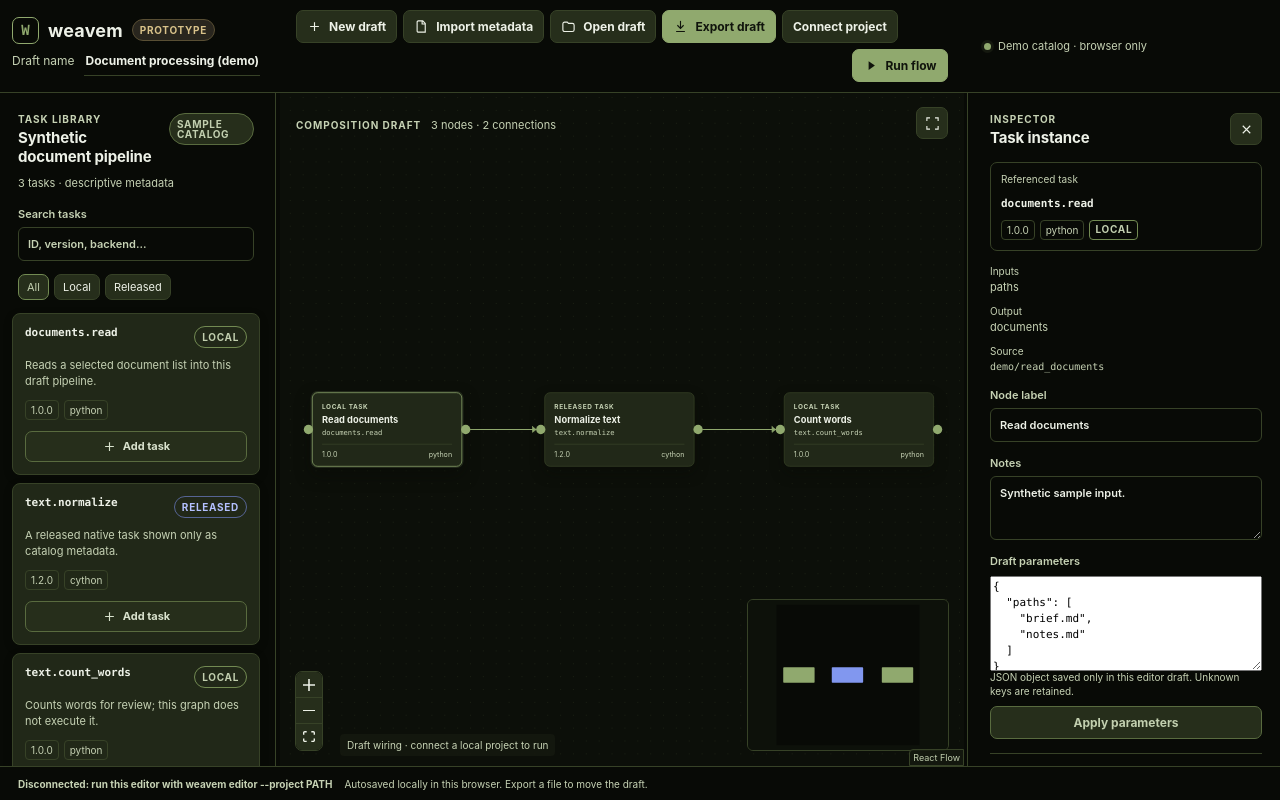
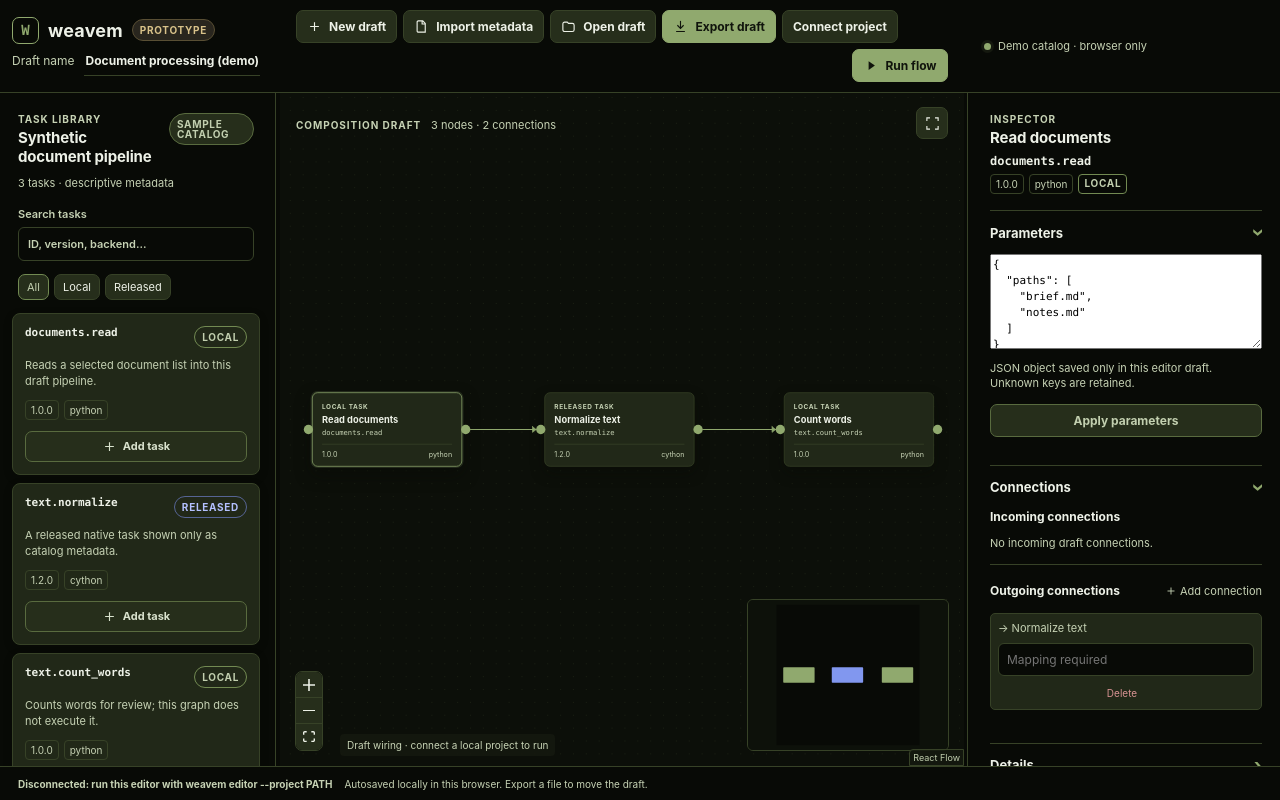
Before and after one commit to thtkha/weavem, a React (Vite) app in the folder ui/: page / in a window 1280 px wide. Both pictures are taken after a click on the element 308 px from the left and 429 px from the top of the page. Built offline with nearby package versions, Linux system fonts and the light colour scheme.

Commit message:
Refine inspector with collapsible sections

```diff
--- a/ui/src/App.tsx
+++ b/ui/src/App.tsx
@@ -59,6 +59,33 @@ const nodeTypes = { task: TaskNode };
 const defaultViewport: Viewport = { x: 0, y: 0, zoom: 1 };
 
 type ResizeSide = 'library' | 'inspector';
+type InspectorSectionName = 'parameters' | 'connections' | 'result' | 'details';
+type InspectorSections = Record<InspectorSectionName, boolean>;
+
+function InspectorSection({
+  name,
+  title,
+  open,
+  onToggle,
+  children,
+}: {
+  name: InspectorSectionName;
+  title: string;
+  open: boolean;
+  onToggle: (name: InspectorSectionName, open: boolean) => void;
+  children: React.ReactNode;
+}) {
+  return (
+    <details
+      className="inspector-section"
+      open={open}
+      onToggle={(event) => onToggle(name, event.currentTarget.open)}
+    >
+      <summary>{title}</summary>
+      <div className="inspector-section-content">{children}</div>
+    </details>
+  );
+}
 
 function ResizeHandle({ side, width, onResize }: { side: ResizeSide; width: number; onResize: (width: number) => void }) {
   const start = useRef<{ x: number; width: number } | null>(null);
@@ -205,6 +232,12 @@ export default function App() {
   const [logOpen, setLogOpen] = useState(true);
   const [layout, setLayout] = useState<EditorLayout>(initialLayout);
   const [canvasFullscreen, setCanvasFullscreen] = useState(false);
+  const [inspectorSections, setInspectorSections] = useState<InspectorSections>({
+    parameters: true,
+    connections: true,
+    result: true,
+    details: false,
+  });
   const metadataInput = useRef<HTMLInputElement>(null);
   const draftInput = useRef<HTMLInputElement>(null);
   const canvas = useRef<HTMLElement>(null);
@@ -214,6 +247,7 @@ export default function App() {
   const submittingRef = useRef(false);
   const reconnecting = useRef(new Map<string, { updated: boolean; escaped: boolean }>());
   const draftRef = useRef(draft);
+  const resultAutoOpenedFor = useRef<string | null>(null);
 
   useEffect(() => { draftRef.current = draft; }, [draft]);
 
@@ -246,12 +280,16 @@ export default function App() {
   );
   const selectedNode = draft.nodes.find((node) => node.id === selectedId);
   const selectedTask = taskFor(draft, selectedNode);
+  const selectedRunResult = selectedNode ? run?.nodes[selectedNode.id] : undefined;
+  const selectedResultKey = selectedRunResult && selectedNode && run ? `${run.runId}:${selectedNode.id}` : null;
   const wiredParameters = useMemo(() => {
     if (!selectedNode) return {} as Record<string, string>;
     return Object.fromEntries(draft.edges.filter((edge) => edge.target === selectedNode.id && edge.argument)
       .map((edge) => [edge.argument!, draft.nodes.find((node) => node.id === edge.source)?.label ?? edge.source]));
   }, [draft.edges, draft.nodes, selectedNode]);
   const selectedEdge = draft.edges.find((edge) => selectedEdgeIds.has(edge.id));
+  const selectedEdgeSource = selectedEdge ? draft.nodes.find((node) => node.id === selectedEdge.source) : undefined;
+  const selectedEdgeTarget = selectedEdge ? draft.nodes.find((node) => node.id === selectedEdge.target) : undefined;
   const connectionTargets = selectedNode ? draft.nodes.filter((node) => node.id !== selectedNode.id).map((node) => ({
     node,
     connected: draft.edges.some((edge) => edge.source === selectedNode.id && edge.target === node.id),
@@ -283,6 +321,21 @@ export default function App() {
   useEffect(() => {
     setEdgeArgumentText(selectedEdge?.argument ?? '');
   }, [selectedEdge?.id, selectedEdge?.argument]);
+
+  useEffect(() => {
+    if (!selectedResultKey) {
+      resultAutoOpenedFor.current = null;
+      return;
+    }
+    if (resultAutoOpenedFor.current !== selectedResultKey) {
+      resultAutoOpenedFor.current = selectedResultKey;
+      setInspectorSections((current) => ({ ...current, result: true }));
+    }
+  }, [selectedResultKey]);
+
+  const toggleInspectorSection = useCallback((name: InspectorSectionName, open: boolean) => {
+    setInspectorSections((current) => current[name] === open ? current : { ...current, [name]: open });
+  }, []);
 
   const updatePanelWidth = useCallback((side: ResizeSide, requestedWidth: number) => {
     const availableWidth = workbench.current?.clientWidth ?? window.innerWidth;
@@ -913,41 +966,24 @@ export default function App() {
         <ResizeHandle side="inspector" width={layout.inspectorWidth} onResize={(width) => updatePanelWidth('inspector', width)} />
 
         <aside className="inspector panel" aria-label="Node inspector">
-          <div className="panel-heading">
+          <div className="panel-heading inspector-panel-heading">
             <div>
               <p className="eyebrow">Inspector</p>
-              <h2>{selectedNode ? 'Task instance' : 'Nothing selected'}</h2>
-            </div>
-            {selectedNode && (
-              <button className="icon-button" disabled={executionActive} aria-label="Delete selected node" title="Delete node" onClick={deleteSelected}>
-                {icon('x')}
-              </button>
-            )}
-          </div>
-          {selectedNode && selectedTask ? <div className="inspector-content">
-            <section className="task-overview">
-              <div className="inspector-label">Referenced task</div>
+              <h2>{selectedNode && selectedTask ? selectedNode.label : selectedEdge ? 'Connection' : 'Nothing selected'}</h2>
+              {selectedNode && selectedTask && <div className="inspector-header-identity">
                 <code>{selectedTask.taskId}</code>
-              <div className="task-tags">
+                <div className="task-tags inspector-identity-tags">
                   <span>{selectedTask.version}</span>
                   <span>{selectedTask.backend}</span>
                   <span className={`provenance ${selectedTask.provenance}`}>{selectedTask.provenance}</span>
+                  {selectedRunResult && <span className={`node-run-status ${selectedRunResult.status}`}>{selectedRunResult.status}</span>}
                 </div>
-            </section>
-            <dl className="metadata-list">
-              <div><dt>Inputs</dt><dd>{selectedTask.inputs.length ? selectedTask.inputs.join(', ') : 'None declared'}</dd></div>
-              <div><dt>Output</dt><dd>{selectedTask.output || 'None declared'}</dd></div>
-              <div><dt>Source</dt><dd className="mono-break">{selectedTask.source}</dd></div>
-              {selectedTask.manifestSha256 && <div><dt>Manifest hash</dt><dd className="mono-break">{selectedTask.manifestSha256}</dd></div>}
-            </dl>
-            <label className="field">
-              <span>Node label</span>
-              <input disabled={executionActive} value={selectedNode.label} onChange={(event) => updateSelected({ label: event.target.value })} />
-            </label>
-            <label className="field">
-              <span>Notes</span>
-              <textarea disabled={executionActive} value={selectedNode.notes} onChange={(event) => updateSelected({ notes: event.target.value })} placeholder="Private drafting note" />
-            </label>
+              </div>}
+              {selectedEdge && <p className="inspector-connection-route">{selectedEdgeSource?.label ?? selectedEdge.source} → {selectedEdgeTarget?.label ?? selectedEdge.target}</p>}
+            </div>
+          </div>
+          {selectedNode && selectedTask ? <div className="inspector-content">
+            <InspectorSection name="parameters" title="Parameters" open={inspectorSections.parameters} onToggle={toggleInspectorSection}>
               <ParameterEditor
                 key={selectedNode.id}
                 value={parameterText}
@@ -958,10 +994,12 @@ export default function App() {
                 wired={wiredParameters}
                 onPendingChange={setParameterPending}
               />
+            </InspectorSection>
+            <InspectorSection name="connections" title="Connections" open={inspectorSections.connections} onToggle={toggleInspectorSection}>
               {(['incoming', 'outgoing'] as const).map((direction) => {
                 const connected = draft.edges.filter((edge) => direction === 'incoming' ? edge.target === selectedNode.id : edge.source === selectedNode.id);
                 const title = direction === 'incoming' ? 'Incoming connections' : 'Outgoing connections';
-              return <section className="outgoing" key={direction} aria-label={title}>
+                return <section className="connection-group" key={direction} aria-label={title}>
                   <div className="connection-heading">
                     <h3>{title}</h3>
                     {direction === 'outgoing' && <button type="button" className="connection-add-toggle" aria-expanded={connectionAdderOpen} aria-controls="add-outgoing-connection" disabled={executionActive} onClick={() => setConnectionAdderOpen((open) => !open)}>{icon('plus')} Add connection</button>}
@@ -970,7 +1008,7 @@ export default function App() {
                     const otherId = direction === 'incoming' ? edge.source : edge.target;
                     const otherLabel = draft.nodes.find((node) => node.id === otherId)?.label ?? otherId;
                     return <div className="connection-row" key={`${edge.id}:${edge.argument ?? ''}`}>
-                    <button type="button" disabled={executionActive} onClick={() => selectEdge(edge.id)} aria-label={`Select connection ${direction === 'incoming' ? 'from' : 'to'} ${otherLabel}`}><span>{direction === 'incoming' ? '←' : '→'} {otherLabel}</span><small>{edge.argument ?? 'Mapping required'}</small></button>
+                      <button type="button" disabled={executionActive} onClick={() => selectEdge(edge.id)} aria-label={`Select connection ${direction === 'incoming' ? 'from' : 'to'} ${otherLabel}`}><span>{direction === 'incoming' ? '←' : '→'} {otherLabel}</span></button>
                       <input aria-label={`Connection target argument to ${otherLabel}`} list={`connection-arguments-${edge.id}`} disabled={executionActive} defaultValue={edge.argument ?? ''} placeholder="Mapping required" onBlur={(event) => {
                         const value = event.currentTarget.value.trim();
                         if (value === (edge.argument ?? '')) return;
@@ -983,7 +1021,7 @@ export default function App() {
                       </datalist>
                       <button type="button" disabled={executionActive} className="connection-delete" aria-label={`Delete connection to ${otherLabel}`} onClick={() => deleteEdge(edge.id)}>Delete</button>
                     </div>;
-                }) : <p>No {direction} draft connections.</p>}
+                  }) : <p className="connection-empty">No {direction} draft connections.</p>}
                   {direction === 'outgoing' && <div id="add-outgoing-connection" className="connection-add-form" hidden={!connectionAdderOpen}>
                     <label className="field">
                       <span>Connect to</span>
@@ -996,9 +1034,35 @@ export default function App() {
                   </div>}
                 </section>;
               })}
-            {run?.nodes[selectedNode.id] && <section className="run-result"><h3>Run result</h3><p><strong>{run.nodes[selectedNode.id].status}</strong></p>{run.nodes[selectedNode.id].preview && <pre>{run.nodes[selectedNode.id].preview}</pre>}{run.nodes[selectedNode.id].error && <p role="alert">{run.nodes[selectedNode.id].error}</p>}</section>}
+            </InspectorSection>
+            {selectedRunResult && <InspectorSection name="result" title="Result" open={inspectorSections.result} onToggle={toggleInspectorSection}>
+              <section className="run-result" aria-label="Run result"><p className={`run-result-status ${selectedRunResult.status}`}>{selectedRunResult.status}</p>{selectedRunResult.preview && <pre>{selectedRunResult.preview}</pre>}{selectedRunResult.error && <p role="alert">{selectedRunResult.error}</p>}</section>
+            </InspectorSection>}
+            <InspectorSection name="details" title="Details" open={inspectorSections.details} onToggle={toggleInspectorSection}>
+              <label className="field">
+                <span>Node label</span>
+                <input disabled={executionActive} value={selectedNode.label} onChange={(event) => updateSelected({ label: event.target.value })} />
+              </label>
+              <label className="field">
+                <span>Notes</span>
+                <textarea disabled={executionActive} value={selectedNode.notes} onChange={(event) => updateSelected({ notes: event.target.value })} placeholder="Private drafting note" />
+              </label>
+              <dl className="metadata-list">
+                <div><dt>Inputs</dt><dd>{selectedTask.inputs.length ? selectedTask.inputs.join(', ') : 'None declared'}</dd></div>
+                <div><dt>Output</dt><dd>{selectedTask.output || 'None declared'}</dd></div>
+                <div><dt>Source</dt><dd className="mono-break">{selectedTask.source}</dd></div>
+                {selectedTask.manifestSha256 && <div><dt>Manifest hash</dt><dd className="mono-break">{selectedTask.manifestSha256}</dd></div>}
+              </dl>
+            </InspectorSection>
             <button className="delete-button" disabled={executionActive} onClick={deleteSelected}>Delete node</button>
-          </div> : selectedEdge ? <div className="inspector-content"><section className="connection-editor"><p className="eyebrow">Connection mapping</p><h3>Target argument</h3><p className="field-help">Pass this connection’s whole result to a named argument on the target task.</p><label className="field"><span>Argument</span><input aria-label="Connection target argument" disabled={executionActive} value={edgeArgument} placeholder="for example: text" onChange={(event) => setEdgeArgumentText(event.target.value)} /></label><button className="button secondary wide" disabled={executionActive || !edgeArgument.trim()} onClick={() => { try { updateDraft(setEdgeArgument(draft, selectedEdge.id, edgeArgument), 'Connection argument mapped'); } catch (cause) { setError(String(cause)); } }}>Apply mapping</button><button className="delete-button" disabled={executionActive} onClick={() => deleteEdge(selectedEdge.id)}>Delete connection</button></section></div> : <div className="inspector-empty"><span className="empty-mark">↖</span><p>Select a task node to view descriptive metadata and edit this draft instance.</p><small>Connections need explicit argument mappings before a run.</small></div>}
+          </div> : selectedEdge ? <div className="inspector-content connection-inspector-content">
+            <section className="connection-editor" aria-label="Connection mapping">
+              <p className="field-help">Pass this connection’s whole result to a named argument on the target task.</p>
+              <label className="field"><span>Target argument</span><input aria-label="Connection target argument" disabled={executionActive} value={edgeArgument} placeholder="for example: text" onChange={(event) => setEdgeArgumentText(event.target.value)} /></label>
+              <button className="button secondary wide" disabled={executionActive || !edgeArgument.trim()} onClick={() => { try { updateDraft(setEdgeArgument(draft, selectedEdge.id, edgeArgument), 'Connection argument mapped'); } catch (cause) { setError(String(cause)); } }}>Apply mapping</button>
+            </section>
+            <button className="delete-button" disabled={executionActive} onClick={() => deleteEdge(selectedEdge.id)}>Delete connection</button>
+          </div> : <div className="inspector-empty"><span className="empty-mark">↖</span><p>Select a task node to view descriptive metadata and edit this draft instance.</p><small>Connections need explicit argument mappings before a run.</small></div>}
         </aside>
         <footer className="bottom-status">
           <span>{error || runError ? 'Attention needed' : sessionMessage}</span>
--- a/ui/src/ParameterEditor.tsx
+++ b/ui/src/ParameterEditor.tsx
@@ -52,7 +52,7 @@ export function ParameterEditor({ value, onChange, onApply, disabled, hints, wir
   const unresolvedJson = Object.keys(jsonDrafts).length > 0 || Object.keys(jsonErrors).length > 0;
   useEffect(() => { onPendingChange(unresolvedJson); }, [onPendingChange, unresolvedJson]);
   return <section className="parameter-editor" aria-label="Draft parameters">
-    <div className="parameter-heading"><span>Draft parameters</span>{canGuide && <button type="button" className="parameter-mode" disabled={disabled || unresolvedJson} onClick={() => setGuided((current) => !current)}>{guided ? 'Edit JSON' : 'Guided fields'}</button>}</div>
+    {canGuide && <div className="parameter-heading"><button type="button" className="parameter-mode" disabled={disabled || unresolvedJson} onClick={() => setGuided((current) => !current)}>{guided ? 'Edit JSON' : 'Guided fields'}</button></div>}
     {guided && unresolvedJson && <p className="parameter-error" role="alert">Finish or clear the JSON field before switching views or running.</p>}
     {guided && canGuide && parsed.value ? <div className="parameter-fields">
       <p className="field-help">Suggestions from {hints?.origin === 'source' ? 'the local source signature' : 'descriptive metadata'}; runtime remains authoritative.</p>
--- a/ui/src/styles.css
+++ b/ui/src/styles.css
@@ -560,36 +560,80 @@ button:focus-visible, input:focus-visible, textarea:focus-visible, select:focus-
   pointer-events: none;
 }
 .inspector-content {
-  padding: 7px 18px 24px;
+  padding: 2px 18px 24px;
   display: grid;
-  gap: 14px;
+  gap: 12px;
 }
-.task-overview {
-  border: 1px solid #374227;
-  padding: 10px;
-  border-radius: 7px;
-  background: #080a06;
+.inspector-panel-heading { padding-bottom: 14px; }
+.inspector-header-identity {
+  display: grid;
+  gap: 6px;
+  margin-top: 7px;
 }
-.inspector-label {
-  font-size: 10px;
+.inspector-header-identity > code {
+  color: #edf1e7;
+  font: 650 12px ui-monospace, SFMono-Regular, Menlo, monospace;
+  overflow-wrap: anywhere;
+}
+.inspector-connection-route {
   color: #c6d2b4;
-  margin-bottom: 6px;
+  font-size: 11px;
+  line-height: 1.4;
+  margin: 7px 0 0;
 }
-.task-overview .task-tags {
-  margin-top: 9px;
+.inspector-identity-tags { margin: 0; }
+.inspector-identity-tags .node-run-status { margin: 0; }
+.inspector-section {
+  border: 0;
+  border-top: 1px solid #374227;
+  margin: 0;
+  padding: 0;
+}
+.inspector-section > summary {
+  align-items: center;
+  color: #edf1e7;
+  cursor: pointer;
+  display: flex;
+  font-size: 13px;
+  font-weight: 650;
+  justify-content: space-between;
+  list-style: none;
+  min-height: 43px;
+  outline: none;
+  user-select: none;
+}
+.inspector-section > summary::-webkit-details-marker { display: none; }
+.inspector-section > summary::after {
+  color: #90a96e;
+  content: '›';
+  font-size: 19px;
+  line-height: 1;
+  transform: rotate(0deg);
+  transition: transform .15s ease;
+}
+.inspector-section[open] > summary::after { transform: rotate(90deg); }
+.inspector-section > summary:focus-visible {
+  box-shadow: 0 0 0 2px #90a96e;
+  border-radius: 5px;
+}
+.inspector-section-content {
+  display: grid;
+  gap: 12px;
+  padding: 0 0 16px;
 }
 .metadata-list {
   margin: 0;
   display: grid;
-  gap: 9px;
+  gap: 12px;
 }
 .metadata-list div {
   display: grid;
-  gap: 3px;
+  gap: 4px;
 }
 .metadata-list dt {
   color: #c6d2b4;
-  font-size: 10px;
+  font-size: 11px;
+  font-weight: 620;
 }
 .metadata-list dd {
   margin: 0;
@@ -610,17 +654,28 @@ button:focus-visible, input:focus-visible, textarea:focus-visible, select:focus-
   font: 11px ui-monospace, SFMono-Regular, Menlo, monospace;
   line-height: 1.45;
 }
-.parameter-editor { display: grid; gap: 8px; }
-.parameter-heading, .parameter-label { display: flex; justify-content: space-between; align-items: center; gap: 8px; color: #c6d2b4; font-size: 11px; font-weight: 620; }
-.parameter-mode { border: 0; background: transparent; color: #90a96e; padding: 0; font-size: 10px; }
-.parameter-fields { display: grid; gap: 10px; }
-.parameter-field { display: grid; gap: 5px; }
-.parameter-field input[type="text"], .parameter-field input[type="number"] { width: 100%; color: #edf1e7; background: #080a06; border: 1px solid #374227; border-radius: 6px; padding: 8px; }
-.parameter-field select { width: 100%; color: #edf1e7; background: #080a06; border: 1px solid #374227; border-radius: 6px; padding: 8px; }
+.inspector .field { gap: 6px; font-size: 12px; }
+.inspector .field input, .inspector .field textarea, .inspector .connection-add-form select,
+.inspector .parameter-field input[type="text"], .inspector .parameter-field input[type="number"],
+.inspector .parameter-field select, .inspector .connection-row input {
+  background: #080a06;
+  border: 1px solid #374227;
+  border-radius: 6px;
+  color: #edf1e7;
+  font-size: 12px;
+  padding: 8px;
+}
+.parameter-editor { display: grid; gap: 12px; }
+.parameter-heading, .parameter-label { display: flex; justify-content: space-between; align-items: center; gap: 8px; color: #c6d2b4; font-size: 12px; font-weight: 620; }
+.parameter-heading { justify-content: flex-end; }
+.parameter-mode { border: 0; background: transparent; color: #90a96e; padding: 0; font-size: 11px; }
+.parameter-fields { display: grid; gap: 12px; }
+.parameter-field { display: grid; gap: 6px; }
 .parameter-json { min-height: 62px !important; }
-.parameter-unset { justify-self: start; border: 0; background: transparent; padding: 0; color: #90a96e; font-size: 10px; }
-.parameter-label small, .parameter-default { color: #c6d2b4; font-weight: 400; }
-.parameter-label em { color: #d8c28a; font-size: 10px; font-style: normal; }
+.parameter-unset { justify-self: start; border: 0; background: transparent; padding: 0; color: #90a96e; font-size: 11px; }
+.parameter-label small, .parameter-default { color: #c6d2b4; font-size: 11px; font-weight: 400; }
+.parameter-label label { align-items: baseline; display: inline-flex; gap: 4px; }
+.parameter-label em { color: #d8c28a; font-size: 11px; font-style: normal; }
 .parameter-checkbox, .parameter-wired { color: #c6d2b4; font-size: 11px; margin: 0; }
 .parameter-wired strong { color: #edf1e7; }
 .parameter-error { color: #e0ab6f; font-size: 11px; margin: 0; }
@@ -630,14 +685,19 @@ button:focus-visible, input:focus-visible, textarea:focus-visible, select:focus-
   line-height: 1.4;
   margin: -9px 0 0;
 }
-.connection-editor,.outgoing {
+.inspector .field-help { font-size: 11px; margin: 0; }
+.connection-editor,.connection-group {
+  display: grid;
+  gap: 12px;
+}
+.connection-group + .connection-group {
   border-top: 1px solid #374227;
-  padding-top: 14px;
+  padding-top: 16px;
 }
-.connection-editor h3,.outgoing h3 {
+.connection-editor h3,.connection-group h3 {
   color: #edf1e7;
   font-size: 12px;
-  margin: 0 0 8px;
+  margin: 0;
 }
 .connection-heading {
   display: flex;
@@ -645,7 +705,6 @@ button:focus-visible, input:focus-visible, textarea:focus-visible, select:focus-
   align-items: center;
   justify-content: space-between;
   gap: 6px;
-  margin-bottom: 8px;
 }
 .connection-heading h3 { margin: 0; }
 .connection-add-toggle {
@@ -656,16 +715,18 @@ button:focus-visible, input:focus-visible, textarea:focus-visible, select:focus-
   border: 0;
   padding: 3px 0;
   color: #c6d2b4;
-  font-size: 10px;
+  font-size: 11px;
 }
 .connection-add-toggle:hover { color: #edf1e7; }
 .connection-add-toggle svg { width: 12px; height: 12px; }
-.connection-add-form { margin-top: 10px; }
-.connection-add-form select { margin-bottom: 8px; font-size: 11px; }
+.connection-add-form { display: grid; gap: 8px; }
+.connection-add-form[hidden] { display: none; }
+.connection-add-form select { margin: 0; }
 .outgoing p {
   color: #c6d2b4;
   font-size: 11px;
 }
+.connection-empty { color: #c6d2b4; font-size: 11px; line-height: 1.45; margin: 0; }
 .connection-row {
   border: 1px solid #374227;
   background: #212818;
@@ -679,9 +740,6 @@ button:focus-visible, input:focus-visible, textarea:focus-visible, select:focus-
   border-radius: 5px;
   margin-bottom: 5px;
 }
-.connection-row span:last-child {
-  color: #d99393;
-}
 .delete-button {
   color: #efb1ae;
   background: transparent;
@@ -690,6 +748,12 @@ button:focus-visible, input:focus-visible, textarea:focus-visible, select:focus-
   padding: 8px;
   font-size: 12px;
 }
+.inspector-content > .delete-button { margin-top: 4px; }
+.inspector .run-result { border: 0; display: grid; gap: 8px; margin: 0; padding: 0; }
+.run-result-status { color: #c6d2b4; font-size: 12px; font-weight: 650; margin: 0; text-transform: capitalize; }
+.run-result-status.completed { color: #c2cfaf; }
+.run-result-status.failed { color: #f0a19a; }
+.run-result-status.skipped { color: #bdc5c7; }
 .inspector-empty {
   padding: 42px 24px;
   color: #c6d2b4;
@@ -839,10 +903,10 @@ button:focus-visible, input:focus-visible, textarea:focus-visible, select:focus-
 .run-log > code { display: block; color: #c6d2b4; font-size: 11px; }
 
 /* Connection inspection keeps draft.edges as the shared canvas/inspector state. */
-.connection-row { display: grid; grid-template-columns: minmax(0, 1fr) minmax(94px, .7fr) auto; align-items: center; gap: 6px; }
+.connection-row { display: grid; grid-template-columns: minmax(0, 1fr) auto; align-items: center; gap: 8px; }
 .connection-row > button:first-child { appearance: none; border: 0; background: transparent; color: inherit; min-width: 0; padding: 0; text-align: left; }
 .connection-row > button:first-child small { display: block; color: #c6d2b4; margin-top: 2px; }
-.connection-row input { width: 100%; min-width: 0; color: #edf1e7; background: #080a06; border: 1px solid #374227; border-radius: 4px; padding: 5px; font-size: 10px; }
+.connection-row input { grid-column: 1 / -1; width: 100%; min-width: 0; }
 .connection-delete { color: #d99393; background: transparent; border: 0; padding: 3px; font-size: 10px; }
 
 .canvas-area:fullscreen {
```
Also changed, not shown: 2 other files (tests, documents, lock files or other folders). Lines whose indentation alone changed are shown as unchanged.
